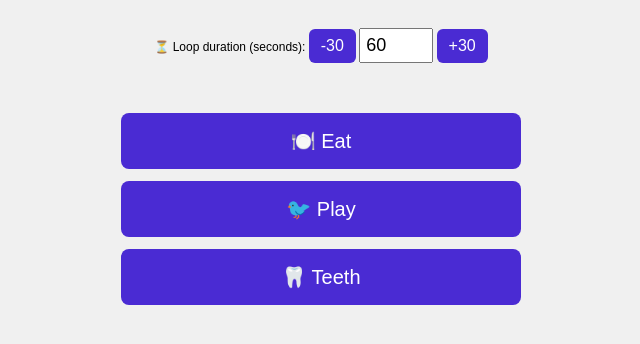
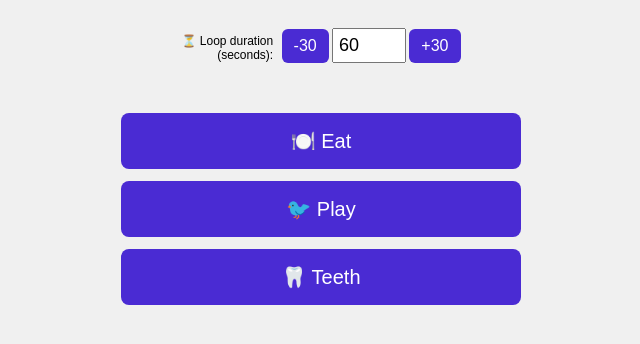
Before and after one commit to ryancwalsh/soundboard, a plain HTML site: page index.html in a window 1280 px wide. Shown: the whole page, without its empty margins (319-959 px from the left). Drawn offline with Linux system fonts and the light colour scheme.

Commit message:
make duration-control narrower

```diff
--- a/index.html
+++ b/index.html
@@ -100,7 +100,10 @@
 <body>
 
   <div id="duration-control">
-    ⏳ Loop duration (seconds):
+    <div style="text-align: right; display: inline-block; vertical-align: middle; margin-right: 5px;">
+      <div>⏳ Loop duration </div>
+      <div>(seconds):</div>
+    </div>
 
     <button id="decrease-duration">-30</button>
 
--- a/service-worker.js
+++ b/service-worker.js
@@ -1,4 +1,4 @@
-const version = 'v5'; // If you ever update sounds or code and want to force-refresh the cache, increment the cache name to 'v2', etc.
+const version = 'v6'; // If you ever update sounds or code and want to force-refresh the cache, increment the cache name to 'v2', etc.
 
 self.addEventListener('install', function (event) {
   event.waitUntil(
```
